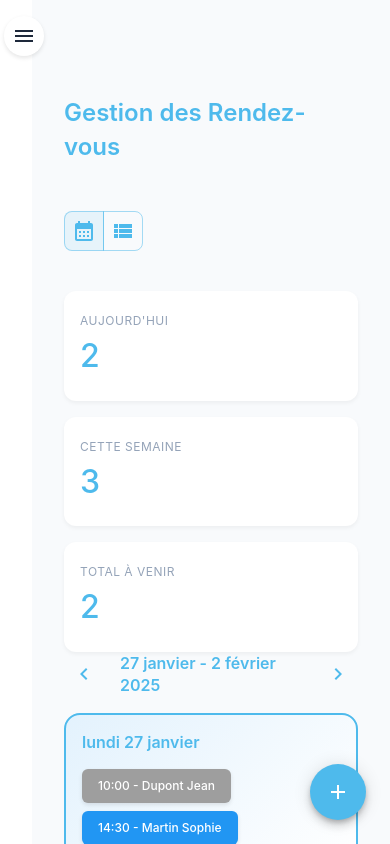
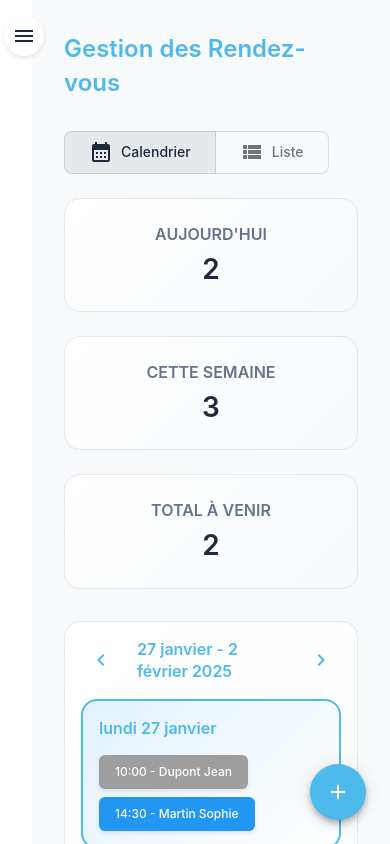
Before and after one commit to VBWEBcorp/RDV, a React (Vite) app in the folder frontend/: page / in a window 390 px wide. Shown: the top 844 px of the page. Built offline with nearby package versions, Linux system fonts and the light colour scheme.

Commit message:
Amélioration de la mise en page responsive pour tablettes

```diff
--- a/frontend/src/pages/Appointments.tsx
+++ b/frontend/src/pages/Appointments.tsx
@@ -1,5 +1,5 @@
 import React from 'react';
-import { Box, Typography, Grid, Card, CardContent, Stack, Fab, ToggleButtonGroup, ToggleButton, List, ListItem, ListItemText, ListItemSecondaryAction, IconButton, Chip, Dialog, DialogTitle, DialogContent, DialogActions, Button, TextField } from '@mui/material';
+import { Box, Typography, Grid, Card, CardContent, Stack, Fab, ToggleButtonGroup, ToggleButton, List, ListItem, ListItemText, ListItemSecondaryAction, IconButton, Chip, Dialog, DialogTitle, DialogContent, DialogActions, Button, TextField, Container, Paper } from '@mui/material';
 import AddIcon from '@mui/icons-material/Add';
 import { useApp } from '../context/AppContext';
 import { Calendar } from '../components/Calendar';
@@ -122,24 +122,17 @@ export function Appointments() {
     <Box
       component="main"
       sx={{
-        p: { xs: 0, sm: 3 },
+        p: { xs: 0, sm: 2, md: 3 },
         minHeight: '100vh',
       }}
     >
-      <Box sx={{
-        mb: 4,
-        mt: { xs: 8, sm: 2 },
-        px: { xs: 2, sm: 0 },
-        pt: { xs: 2, sm: 0 },
-      }}>
-        <Box sx={{
-          display: 'flex',
-          justifyContent: 'space-between',
-          alignItems: 'center',
-          flexWrap: 'wrap',
-          gap: 2,
-          mb: 3
-        }}>
+      <Container
+        maxWidth="lg"
+        sx={{
+          p: { xs: 0, sm: 2, md: 3 },
+          mx: 'auto',
+        }}
+      >
         <Typography
           variant="h4"
           component="h1"
@@ -147,153 +140,144 @@ export function Appointments() {
             mb: 4,
             color: '#4EBAEC',
             fontWeight: 600,
+            px: { xs: 2, sm: 0 },
+            pt: { xs: 2, sm: 0 },
+            textAlign: { xs: 'left', sm: 'center' },
           }}
         >
           Gestion des Rendez-vous
         </Typography>
 
+        <Box sx={{
+          px: { xs: 2, sm: 0 },
+          display: 'flex',
+          flexDirection: 'column',
+          alignItems: { xs: 'stretch', sm: 'center' },
+        }}>
           <ToggleButtonGroup
             value={viewMode}
             exclusive
             onChange={handleViewModeChange}
             aria-label="view mode"
-            size="small"
             sx={{
+              mb: 3,
+              alignSelf: { xs: 'stretch', sm: 'center' },
               '& .MuiToggleButton-root': {
-                border: '1px solid rgba(78,186,236,0.5)',
-                color: '#4EBAEC',
-                '&.Mui-selected': {
-                  backgroundColor: 'rgba(78,186,236,0.1)',
-                  color: '#4EBAEC',
-                  '&:hover': {
-                    backgroundColor: 'rgba(78,186,236,0.2)',
-                  }
+                px: 3,
+                py: 1,
               },
-                '&:hover': {
-                  backgroundColor: 'rgba(78,186,236,0.05)',
-                }
-              }
             }}
           >
             <ToggleButton value="calendar" aria-label="calendar view">
-              <CalendarMonth />
+              <CalendarMonth sx={{ mr: 1 }} /> Calendrier
             </ToggleButton>
             <ToggleButton value="list" aria-label="list view">
-              <ViewList />
+              <ViewList sx={{ mr: 1 }} /> Liste
             </ToggleButton>
           </ToggleButtonGroup>
-        </Box>
 
-        <Grid container spacing={2} sx={{ mt: 2 }}>
-          <Grid item xs={12} sm={4}>
-            <Card sx={{
-              background: '#fff',
-              boxShadow: '0 2px 4px rgba(0, 0, 0, 0.05)',
-              borderRadius: '12px',
-            }}>
-              <CardContent sx={{ p: 2 }}>
-                <Typography
-                  color="text.secondary"
-                  variant="caption"
+          <Grid container spacing={3} justifyContent="center">
+            <Grid item xs={12} sm={6} md={4}>
+              <Paper
+                elevation={0}
                 sx={{
-                    letterSpacing: 0.5,
-                    textTransform: 'uppercase',
-                    fontSize: '0.75rem',
-                    color: '#94A3B8'
+                  p: 3,
+                  height: '100%',
+                  background: 'linear-gradient(135deg, #ffffff 0%, #f8fafc 100%)',
+                  border: '1px solid #e2e8f0',
+                  borderRadius: 2,
+                  display: 'flex',
+                  flexDirection: 'column',
+                  alignItems: 'center',
+                  textAlign: 'center',
                 }}
               >
-                  Aujourd'hui
+                <Typography variant="h6" color="text.secondary" gutterBottom>
+                  AUJOURD'HUI
                 </Typography>
-                <Typography
-                  variant="h3"
-                  component="div"
+                <Typography variant="h3" component="div" color="text.primary">
+                  {todayAppointments.length}
+                </Typography>
+              </Paper>
+            </Grid>
+
+            <Grid item xs={12} sm={6} md={4}>
+              <Paper
+                elevation={0}
                 sx={{
-                    color: '#4EBAEC',
-                    fontSize: '2rem',
-                    fontWeight: 500,
-                    mt: 0.5
+                  p: 3,
+                  height: '100%',
+                  background: 'linear-gradient(135deg, #ffffff 0%, #f8fafc 100%)',
+                  border: '1px solid #e2e8f0',
+                  borderRadius: 2,
+                  display: 'flex',
+                  flexDirection: 'column',
+                  alignItems: 'center',
+                  textAlign: 'center',
                 }}
               >
-                  {todayAppointments.length}
+                <Typography variant="h6" color="text.secondary" gutterBottom>
+                  CETTE SEMAINE
                 </Typography>
-              </CardContent>
-            </Card>
+                <Typography variant="h3" component="div" color="text.primary">
+                  {weekAppointments.length}
+                </Typography>
+              </Paper>
             </Grid>
 
-          <Grid item xs={12} sm={4}>
-            <Card sx={{
-              background: '#fff',
-              boxShadow: '0 2px 4px rgba(0, 0, 0, 0.05)',
-              borderRadius: '12px',
-            }}>
-              <CardContent sx={{ p: 2 }}>
-                <Typography
-                  color="text.secondary"
-                  variant="caption"
+            <Grid item xs={12} sm={6} md={4}>
+              <Paper
+                elevation={0}
                 sx={{
-                    letterSpacing: 0.5,
-                    textTransform: 'uppercase',
-                    fontSize: '0.75rem',
-                    color: '#94A3B8'
+                  p: 3,
+                  height: '100%',
+                  background: 'linear-gradient(135deg, #ffffff 0%, #f8fafc 100%)',
+                  border: '1px solid #e2e8f0',
+                  borderRadius: 2,
+                  display: 'flex',
+                  flexDirection: 'column',
+                  alignItems: 'center',
+                  textAlign: 'center',
                 }}
               >
-                  Cette semaine
+                <Typography variant="h6" color="text.secondary" gutterBottom>
+                  TOTAL À VENIR
                 </Typography>
-                <Typography
-                  variant="h3"
-                  component="div"
-                  sx={{
-                    color: '#4EBAEC',
-                    fontSize: '2rem',
-                    fontWeight: 500,
-                    mt: 0.5
-                  }}
-                >
-                  {weekAppointments.length}
-                </Typography>
-              </CardContent>
-            </Card>
-          </Grid>
-
-          <Grid item xs={12} sm={4}>
-            <Card sx={{
-              background: '#fff',
-              boxShadow: '0 2px 4px rgba(0, 0, 0, 0.05)',
-              borderRadius: '12px',
-            }}>
-              <CardContent sx={{ p: 2 }}>
-                <Typography
-                  color="text.secondary"
-                  variant="caption"
-                  sx={{
-                    letterSpacing: 0.5,
-                    textTransform: 'uppercase',
-                    fontSize: '0.75rem',
-                    color: '#94A3B8'
-                  }}
-                >
-                  Total à venir
-                </Typography>
-                <Typography
-                  variant="h3"
-                  component="div"
-                  sx={{
-                    color: '#4EBAEC',
-                    fontSize: '2rem',
-                    fontWeight: 500,
-                    mt: 0.5
-                  }}
-                >
+                <Typography variant="h3" component="div" color="text.primary">
                   {futureAppointments.length}
                 </Typography>
-              </CardContent>
-            </Card>
+              </Paper>
             </Grid>
           </Grid>
 
+          <Box sx={{
+            mt: 4,
+            width: '100%',
+            maxWidth: viewMode === 'calendar' ? 'none' : 'lg',
+            mx: 'auto',
+          }}>
             {viewMode === 'calendar' ? (
+              <Paper
+                elevation={0}
+                sx={{
+                  p: { xs: 2, sm: 3 },
+                  background: 'linear-gradient(135deg, #ffffff 0%, #f8fafc 100%)',
+                  border: '1px solid #e2e8f0',
+                  borderRadius: 2,
+                }}
+              >
                 <Calendar appointments={appointments} onSelectEvent={handleSelectEvent} />
+              </Paper>
             ) : (
+              <Paper
+                elevation={0}
+                sx={{
+                  p: { xs: 2, sm: 3 },
+                  background: 'linear-gradient(135deg, #ffffff 0%, #f8fafc 100%)',
+                  border: '1px solid #e2e8f0',
+                  borderRadius: 2,
+                }}
+              >
                 <List sx={{
                   bgcolor: 'background.paper',
                   borderRadius: 2,
@@ -420,8 +404,11 @@ export function Appointments() {
                     </ListItem>
                   )}
                 </List>
+              </Paper>
             )}
           </Box>
+        </Box>
+      </Container>
 
       {showForm && (
         <AppointmentForm
```
Lines whose indentation alone changed are shown as unchanged.
